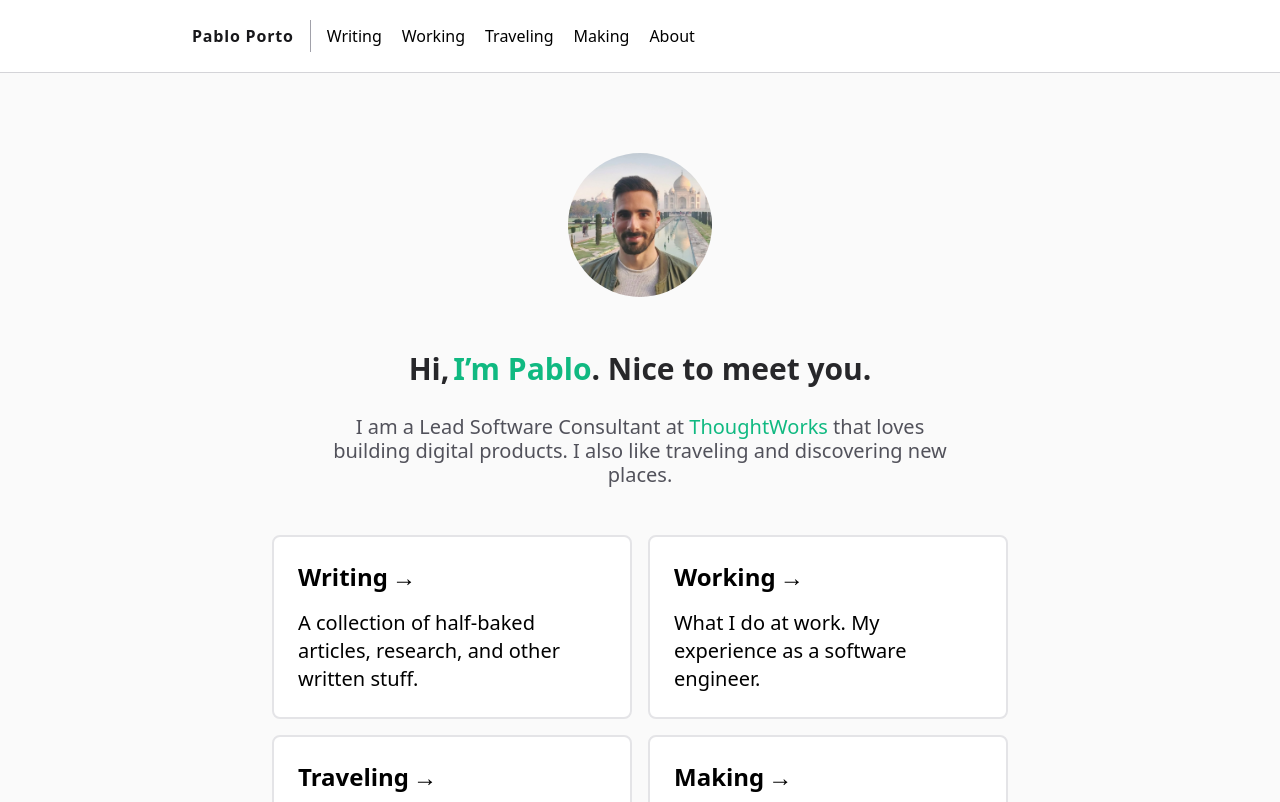
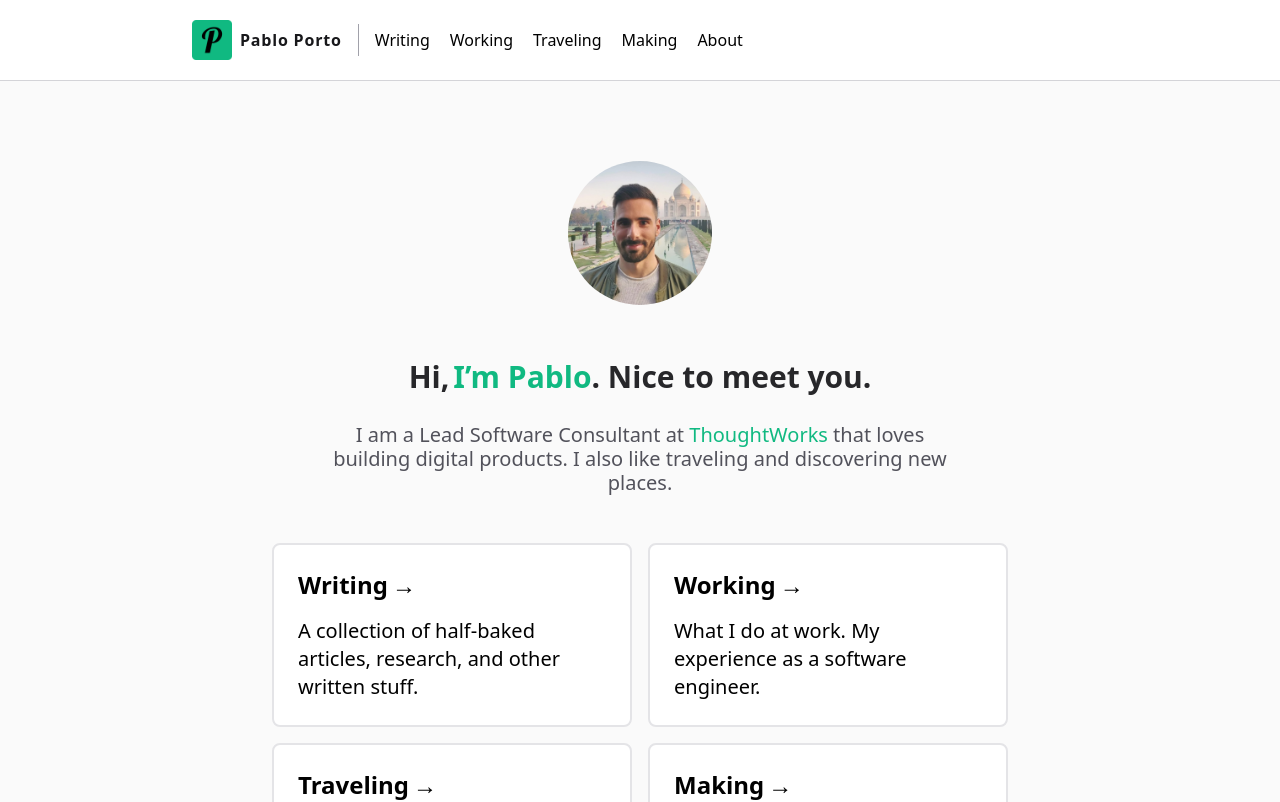
Before and after one commit to portovep/pabloporto.me, a Next.js app: page / in a window 1280 px wide. Shown: the top 802 px of the page. Built offline with nearby package versions, Linux system fonts and the light colour scheme.

Commit message:
Add logo to header

```diff
--- a/components/Header/Header.tsx
+++ b/components/Header/Header.tsx
@@ -6,6 +6,15 @@ export default function Header(): JSX.Element {
     return (
         <div className="border-b-1 sticky top-0 z-20 py-5 mb-6 bg-white border-b border-gray-300 border-solid">
             <div className="lg:max-w-4xl md:px-0 container flex items-center justify-between px-6 mx-auto">
+                <Link href="/">
+                    <div className="flex justify-start mr-2">
+                        <img
+                            className="sm:h-10 w-auto h-8"
+                            src="android-chrome-192x192.png"
+                            alt="website logo"
+                        />
+                    </div>
+                </Link>
                 <Link href="/">
                     <a className="font-bold tracking-wider text-gray-900 transition-colors">
                         Pablo Porto
```
